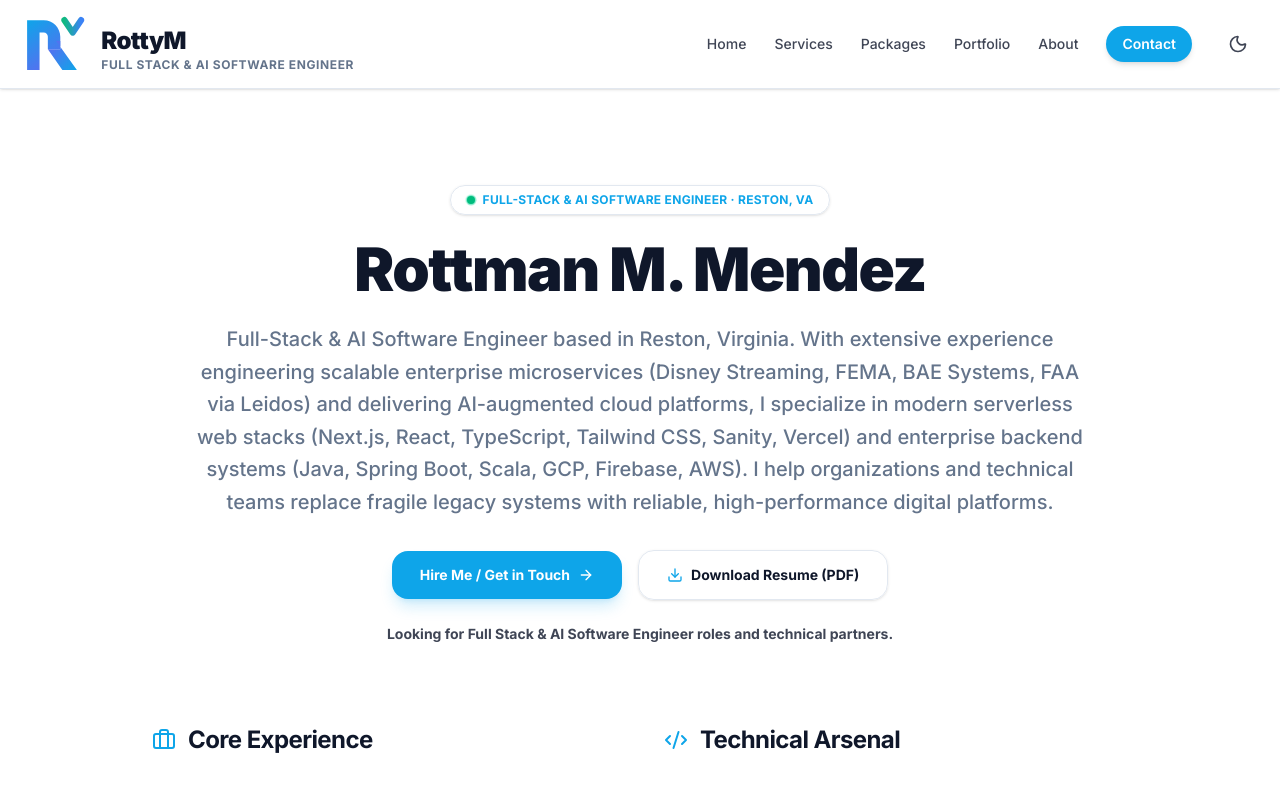
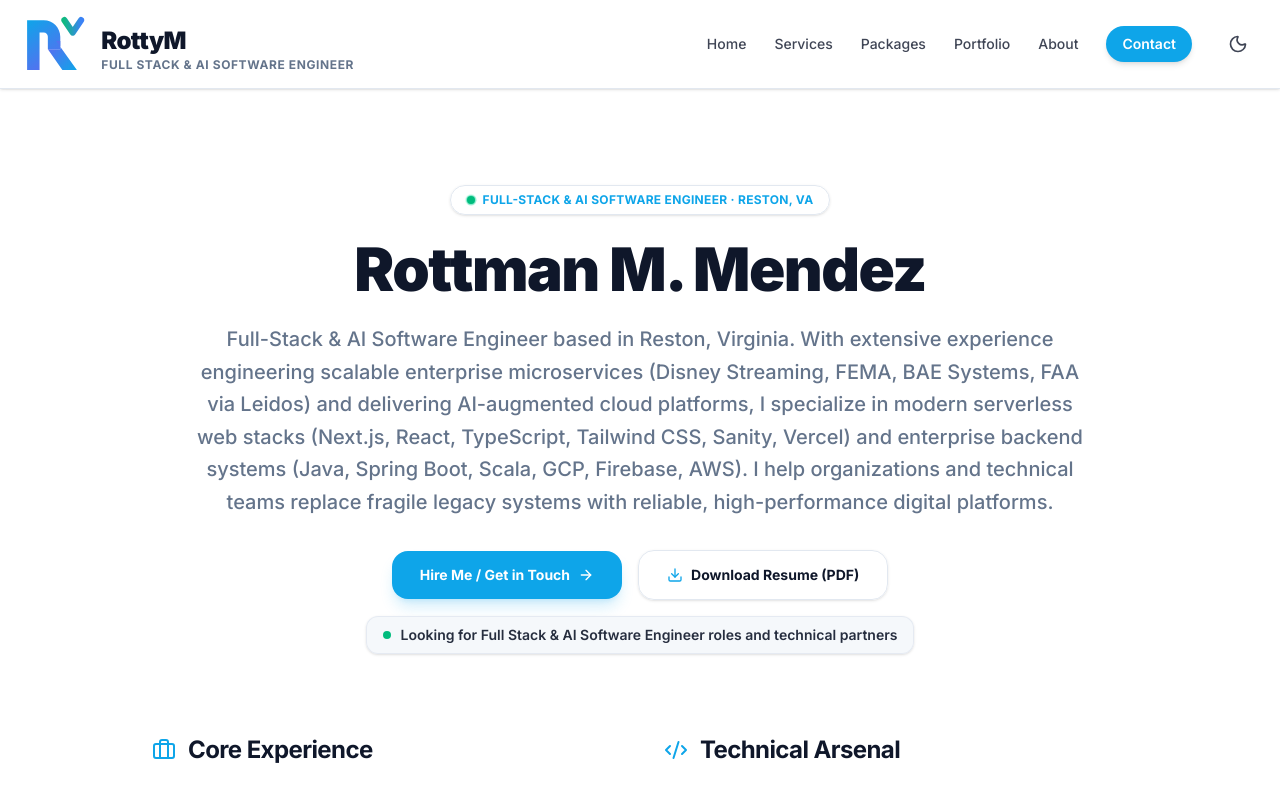
Before and after one commit to RottyM/rottym.com, a Next.js app: page /about in a window 1280 px wide. Shown: the top 787 px of the page. Built offline with nearby package versions, Linux system fonts and the light colour scheme; no server answers.

Commit message:
style(about): wrap availability message in styled status pill container

```diff
--- a/src/app/about/page.tsx
+++ b/src/app/about/page.tsx
@@ -80,7 +80,8 @@ export default function About() {
         </p>
 
         {/* Action Buttons directly under the bio */}
-        <div className="flex flex-wrap items-center justify-center gap-4 pt-2">
+        <div className="pt-2 flex flex-col items-center gap-4">
+          <div className="flex flex-wrap items-center justify-center gap-4">
             <Link
               href="/contact"
               className="inline-flex items-center gap-2 bg-accent text-accent-foreground px-7 py-3.5 rounded-2xl font-bold text-sm hover:scale-105 transition-all shadow-lg shadow-accent/20"
@@ -96,9 +97,11 @@ export default function About() {
             </a>
           </div>
 
-        <p className="text-xs md:text-sm text-foreground/80 font-bold">
-          Looking for Full Stack &amp; AI Software Engineer roles and technical partners.
-        </p>
+          <div className="inline-flex items-center gap-2.5 px-4 py-2 bg-muted/70 border border-border/80 rounded-xl text-xs sm:text-sm font-semibold text-foreground/90 shadow-sm">
+            <span className="w-2 h-2 rounded-full bg-emerald-500 animate-pulse"></span>
+            <span>Looking for Full Stack &amp; AI Software Engineer roles and technical partners</span>
+          </div>
+        </div>
       </div>
 
       <div className="grid md:grid-cols-2 gap-12 items-start">
```
Lines whose indentation alone changed are shown as unchanged.
